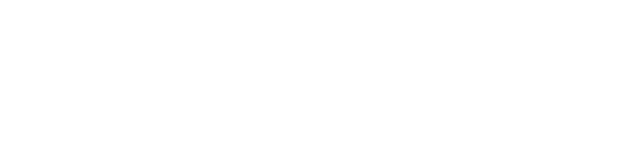
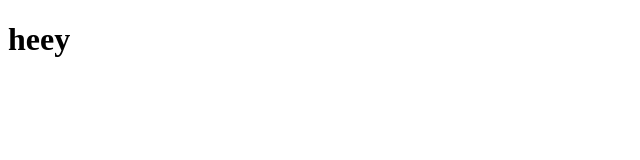
Before and after one commit to pavlovicn33/fed_kurs_vezba, a plain HTML site: page index.html in a window 1280 px wide. Shown: the whole page, without its empty margins (0-640 px from the left). Drawn offline with Linux system fonts and the light colour scheme.

Commit message:
dodat h1

```diff
--- a/index.html
+++ b/index.html
@@ -7,6 +7,6 @@
     <title>Document</title>
 </head>
 <body>
-
+    <h1>heey</h1>
 </body>
 </html>
```
